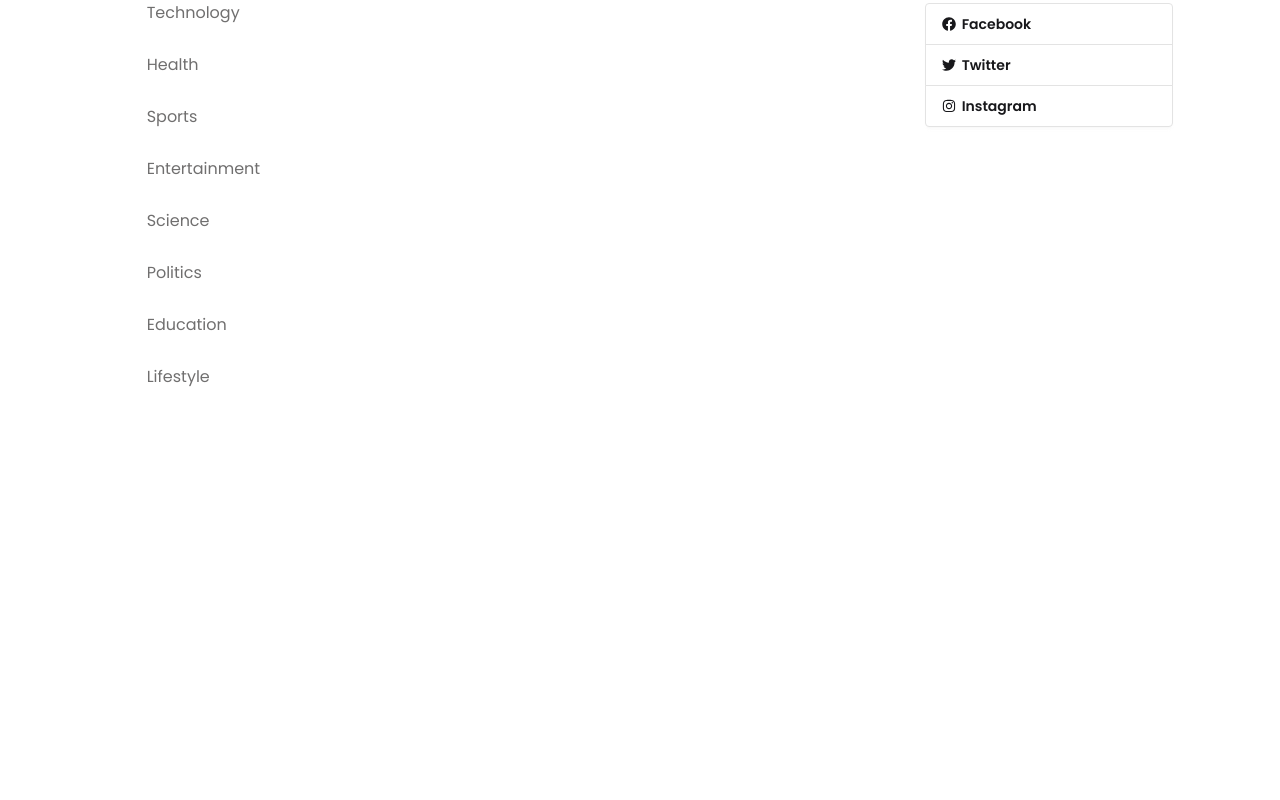
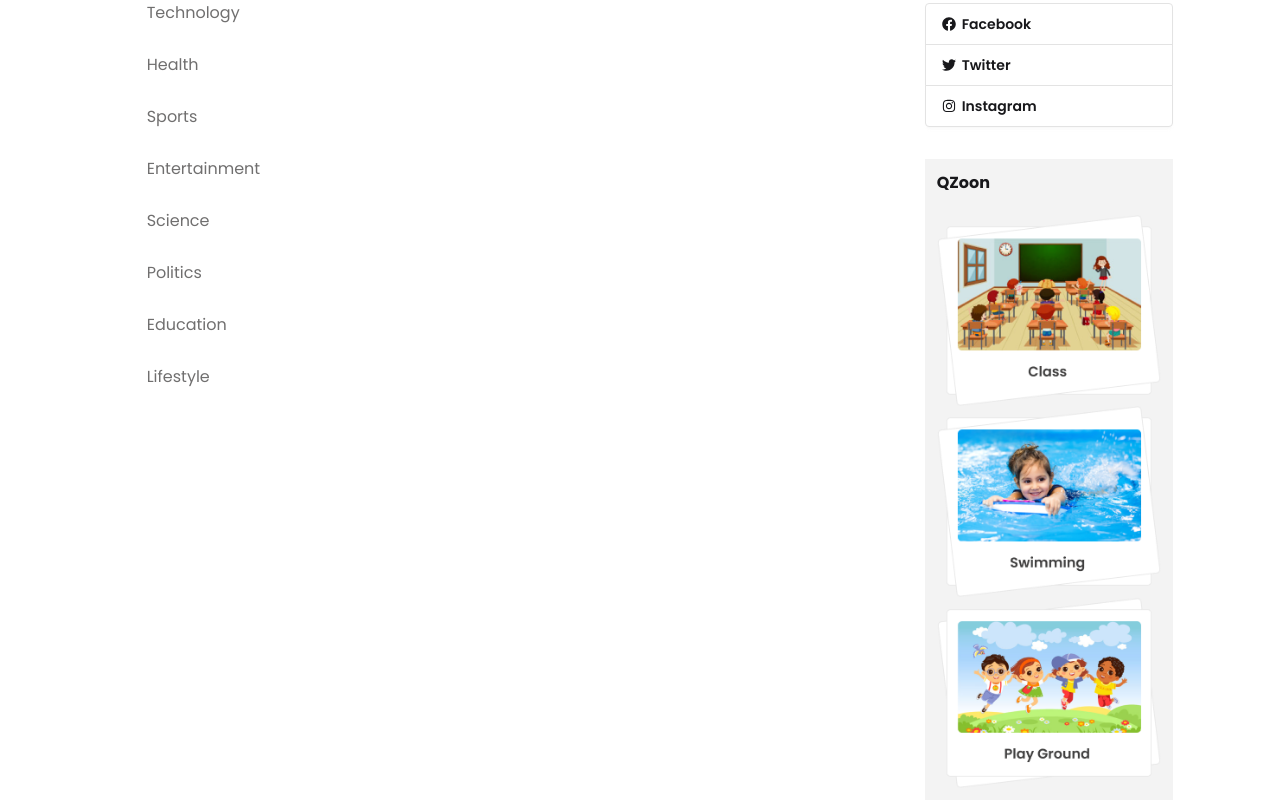
Before and after one commit to mahadi40011/Dragon-News, a React (Vite) app: page / in a window 1280 px wide. Shown: the part 602-1402 px from the top of the page. Before the commit the page ends 1001 px from the top, so only its background shows below. Built offline with nearby package versions, Linux system fonts and the light colour scheme.

Commit message:
create a new component 'QZoon' and set it into RightAside.jsx

```diff
--- /dev/null
+++ b/src/components/HomeComponents/RightAside/QZoon.jsx
@@ -0,0 +1,19 @@
+import React from 'react';
+import classImg from "../../../assets/class.png"
+import swimmingImg from "../../../assets/swimming.png"
+import playGroundImg from "../../../assets/playground.png"
+
+const QZoon = () => {
+  return (
+    <div className="bg-base-200 p-3">
+      <h1 className="font-bold mb-5">QZoon</h1>
+      <div>
+        <img src={classImg} alt="" />
+        <img src={swimmingImg} alt="" />
+        <img src={playGroundImg} alt="" />
+      </div>
+    </div>
+  );
+};
+
+export default QZoon;
--- a/src/components/HomeComponents/RightAside/RightAside.jsx
+++ b/src/components/HomeComponents/RightAside/RightAside.jsx
@@ -1,12 +1,14 @@
 import React from 'react';
 import SocialLogin from './SocialLogin';
 import FindUs from './FindUs';
+import QZoon from './QZoon';
 
 const RightAside = () => {
   return (
     <div className='space-y-8'>
       <SocialLogin />
-      <FindUs/>
+      <FindUs />
+      <QZoon/>
     </div>
   );
 };
```
